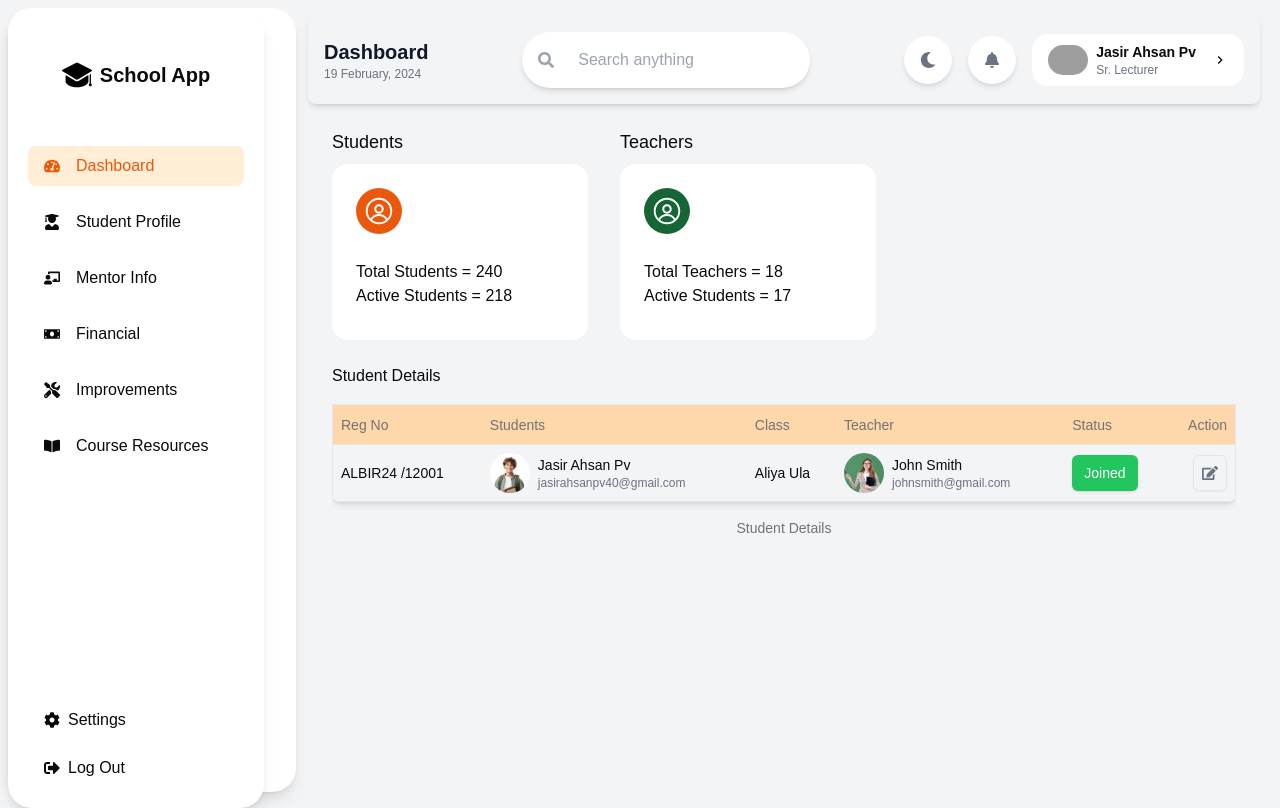
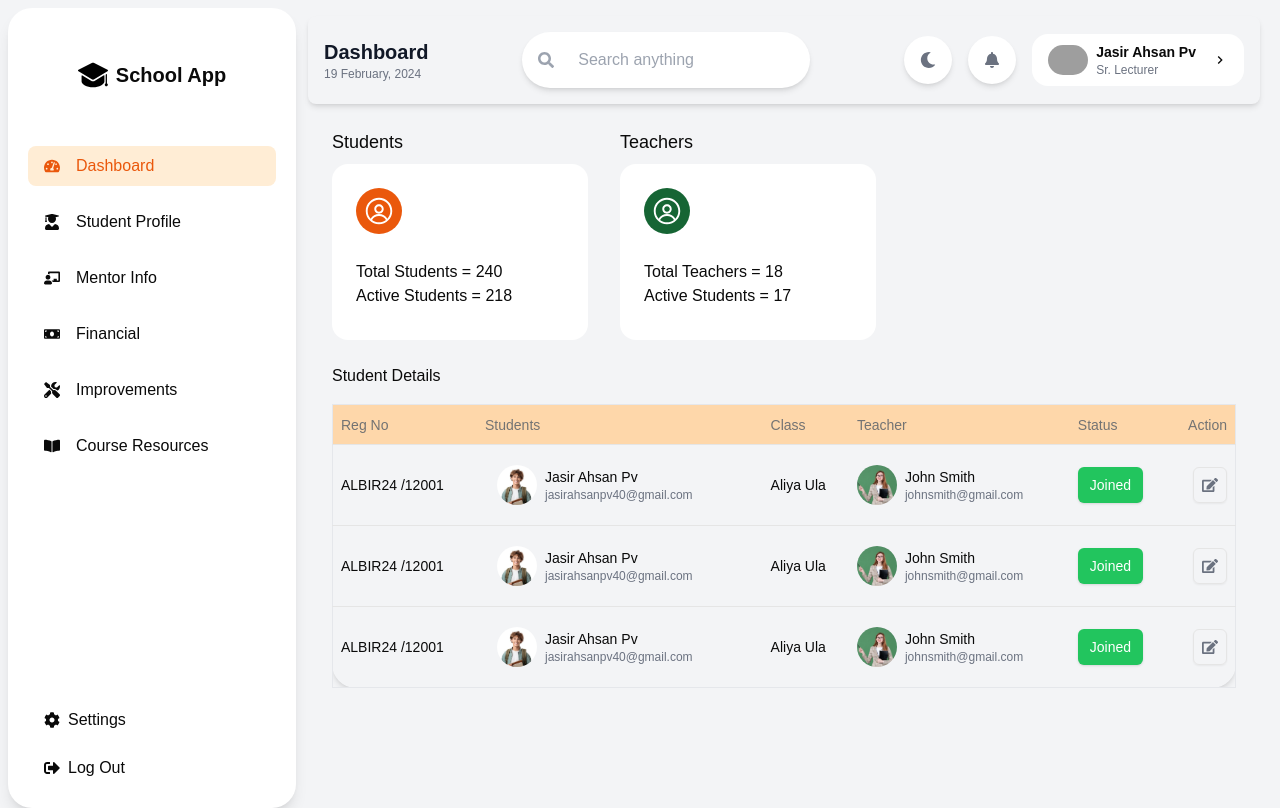
Before and after one commit to jasir-pv/Mentor-Hub, a Next.js app: page / in a window 1280 px wide. Built offline with nearby package versions, Linux system fonts and the light colour scheme; grey boxes are pictures that could not be loaded.

Commit message:
updated table lines

```diff
--- a/app/(root)/layout.tsx
+++ b/app/(root)/layout.tsx
@@ -13,7 +13,7 @@ const Layout = ({children}: {children: ReactNode}) => {
     //   </div>
     // </main>
     <div className='flex h-screen p-2 '>
-        <div className="w-72 bg-white shadow-lg rounded-3xl">
+        <div className=" ">
               <Sidebar />
          </div>
 
--- a/components/Sidebar.tsx
+++ b/components/Sidebar.tsx
@@ -16,7 +16,7 @@ const Sidebar = () => {
   ];
 
   return (
-    <div className="h-screen w-72 md:w-64 bg-white rounded-3xl shadow-lg p-5 flex flex-col justify-between">
+    <div className="h-screen w-72 md:w-64 lg:w-72 bg-white rounded-3xl shadow-lg p-5 flex flex-col justify-between">
       <div>
       <div className="flex items-center justify-center space-x-2 mb-8 mt-8 w-1/"  >
           <Image src="/college-logo.svg" alt="School App" width={30} height={30} />
--- a/components/StudentDetails.tsx
+++ b/components/StudentDetails.tsx
@@ -15,6 +15,7 @@ import {
 
   const students = [
     {
+      id:1,
       regNo: "ALBIR24 /12001",
       name: "Jasir Ahsan Pv",
       email: "jasirahsanpv40@gmail.com",
@@ -25,6 +26,32 @@ import {
       teacherPic: "/teacher-avt.jpg",
       status: "Joined",
     },
+
+    {
+        id:1,
+        regNo: "ALBIR24 /12001",
+        name: "Jasir Ahsan Pv",
+        email: "jasirahsanpv40@gmail.com",
+        profilePic: "/student-avt.jpg",
+        className: "Aliya Ula",
+        teacherName: "John Smith",
+        teacherEmail: "johnsmith@gmail.com",
+        teacherPic: "/teacher-avt.jpg",
+        status: "Joined",
+      },
+
+      {
+        id:1,
+        regNo: "ALBIR24 /12001",
+        name: "Jasir Ahsan Pv",
+        email: "jasirahsanpv40@gmail.com",
+        profilePic: "/student-avt.jpg",
+        className: "Aliya Ula",
+        teacherName: "John Smith",
+        teacherEmail: "johnsmith@gmail.com",
+        teacherPic: "/teacher-avt.jpg",
+        status: "Joined",
+      },
     // Repeat similar objects for multiple students
   ];
 
@@ -34,9 +61,8 @@ const StudentDetails = () => {
     <div>
         <h2 className='mt-6 mb-4'>Student Details</h2>
 
-   <Table className="rounded-lg border border-gray-200 shadow-md">
-      <TableCaption>Student Details</TableCaption>
-      <TableHeader className="bg-orange-200 rounded-2xl">
+   <Table className="rounded-3xl border border-gray-200 shadow-md">
+      <TableHeader className="bg-orange-200 rounded-3xl">
         <TableRow>
           <TableHead className="text-left">Reg No</TableHead>
           <TableHead className="text-left">Students</TableHead>
@@ -46,11 +72,11 @@ const StudentDetails = () => {
           <TableHead className="text-right">Action</TableHead>
         </TableRow>
       </TableHeader>
-      <TableBody>
+      <TableBody className=''>
         {students.map((student, index) => (
           <TableRow key={index} className="border-b">
             <TableCell>{student.regNo}</TableCell>
-            <TableCell className="flex items-center gap-2">
+            <TableCell className="flex items-center gap-2 p-5">
                <div className="rounded-full w-[40px] h-[40px] bg-slate-200 overflow-hidden flex items-start justify-center">
                   <Image src={student.profilePic} alt={student.name} width={40} height={40}  className='object-cover'/>
                </div>
```
